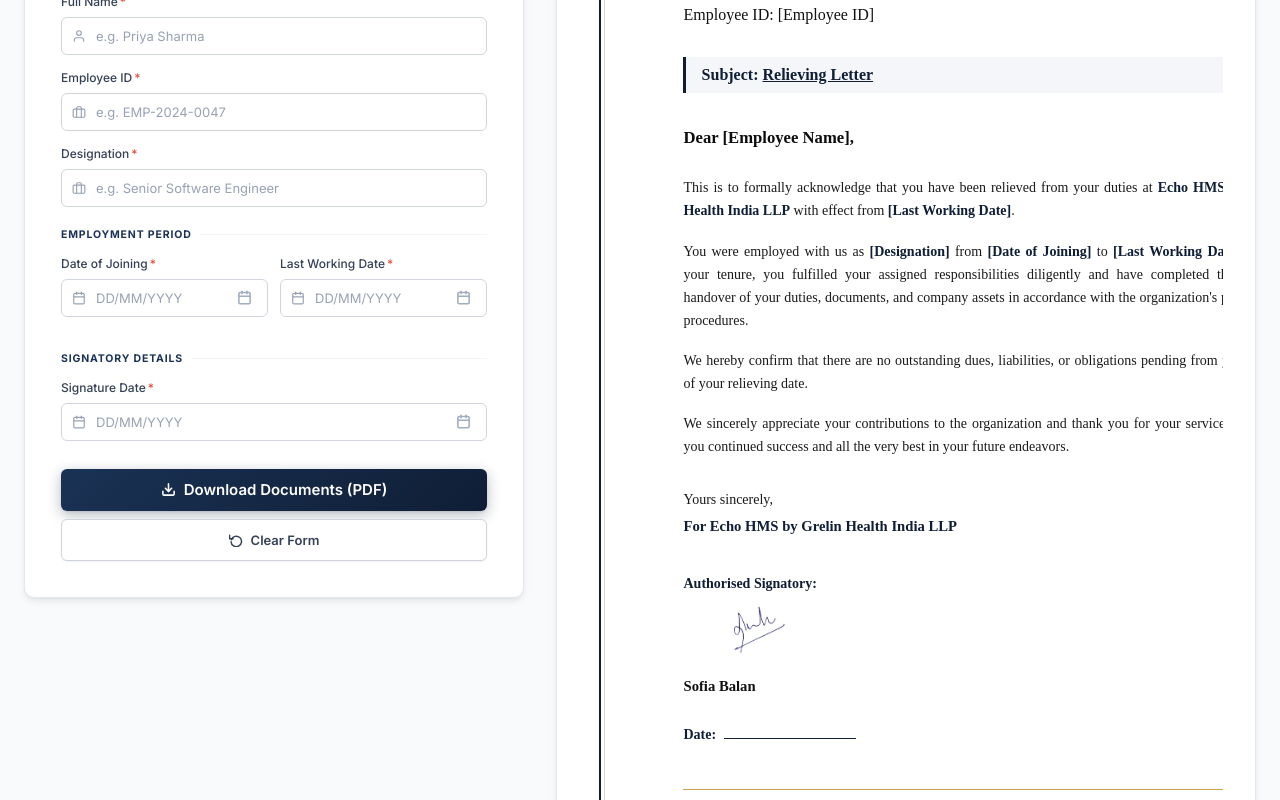
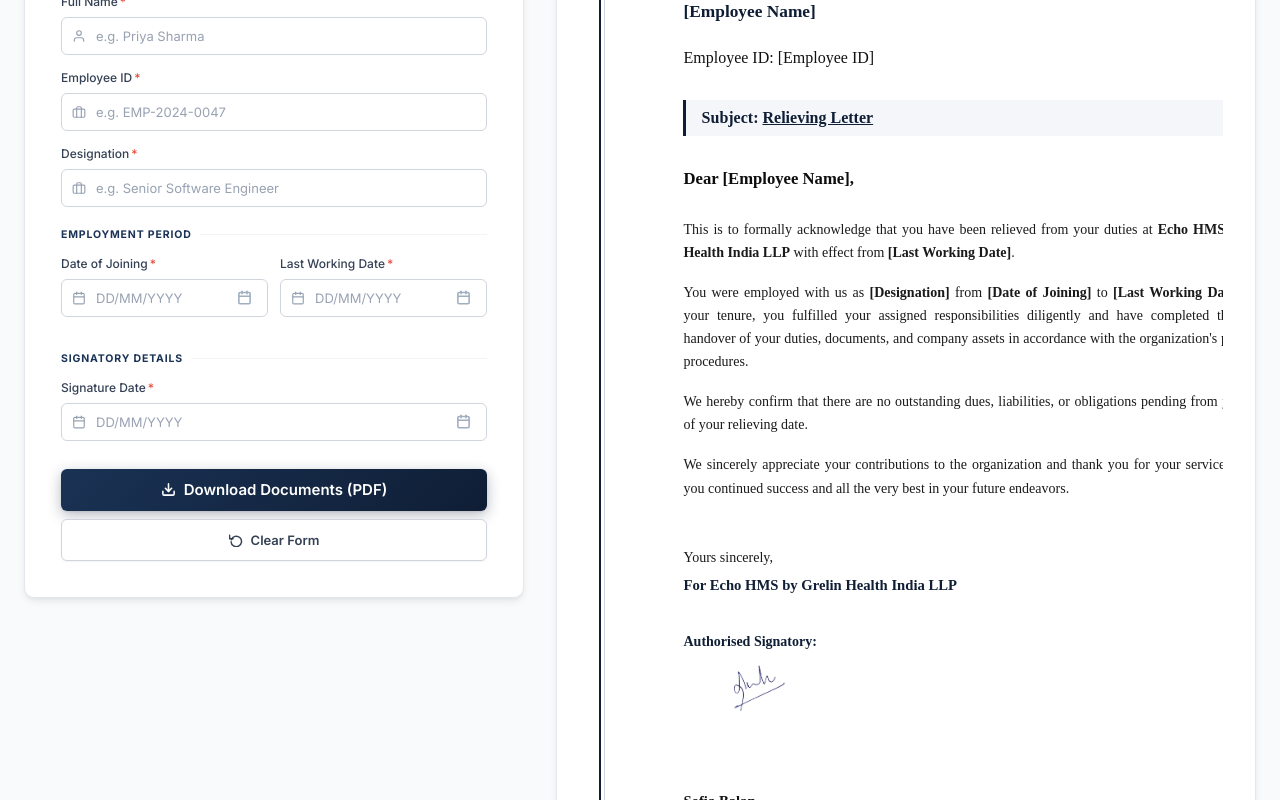
Before and after one commit to Grelinhealth20/relieving_letter, a React (Vite) app: page / in a window 1280 px wide. Shown: the part 440-1240 px from the top of the page. Built offline with nearby package versions, Linux system fonts and the light colour scheme.

Commit message:
feat: update letter layout and formatting in App.jsx
Co-authored-by: grelinHealth <241117503+Grelinhealth20@users.noreply.github.com>

```diff
--- a/src/App.jsx
+++ b/src/App.jsx
@@ -921,112 +921,119 @@ export default function App() {
           <div className="preview-scroll-container">
             <div className="letter-shadow-wrap">
               <div id="letter-preview">
-                {/* Header: logo centred, top at 17mm, height 8.28mm, gold line at 29.5mm */}
-                <div className="letter-header" style={{ paddingTop: '17mm', paddingBottom: '0', paddingLeft: '0', paddingRight: '0', alignItems: 'center', justifyContent: 'center' }}>
+                {/* Borders: outer at 10mm, inner at 13mm — using pseudo-elements in CSS */}
+
+                {/* Header section: Logo at y=17mm, height=8.28mm */}
+                <div style={{ paddingTop: '10mm', paddingLeft: '25mm', paddingRight: '25mm', paddingBottom: '0', textAlign: 'center' }}>
                   <img
                     src="/logo.png"
                     alt="Echo HMS Logo"
-                    style={{ width: '52mm', height: '8.28mm', objectFit: 'contain', display: 'block' }}
+                    style={{ width: '52mm', height: '8.28mm', objectFit: 'contain', display: 'block', margin: '7mm auto 0' }}
                   />
                 </div>
-                {/* Gold accent line — sits at ~25.28mm (logo bottom) + 4.22mm gap = 29.5mm from top */}
-                <div style={{ height: '0.4mm', background: '#c8a951', margin: '4.22mm 25mm 0' }} />
 
-                {/* Letter body — content starts at Date (y=39mm from page top, i.e. 9.5mm below gold line) */}
-                <div className="letter-body" style={{ padding: '9.5mm 25mm 0mm', flex: 1 }}>
+                {/* Gold accent line at y=29.5mm (logo ends at ~25.28mm + gap 4.22mm) */}
+                <div style={{ height: '0.4mm', background: '#c8a951', margin: '4.22mm 25mm 0', display: 'block' }} />
 
-                  {/* Date — y=39mm from top */}
-                  <div style={{ fontSize: '12pt', marginBottom: '8.5mm', color: '#111111', fontFamily: "'Times New Roman', serif", lineHeight: 1.2 }}>
-                    <strong>Date: </strong>{formatDate(form.letterDate) || '[Date of Letter]'}
+                {/* Main letter body — starts at y=39mm (9.5mm gap after gold line) */}
+                <div style={{ padding: '9.5mm 25mm 25mm', flex: 1, display: 'flex', flexDirection: 'column', fontFamily: "'Times New Roman', serif" }}>
+
+                  {/* Date of Letter — y=39mm */}
+                  <div style={{ fontSize: '12pt', marginBottom: '8.5mm', color: '#111111', lineHeight: 1.2 }}>
+                    <strong>Date:&nbsp;</strong><span>{formatDate(form.letterDate) || '[Date of Letter]'}</span>
                   </div>
 
-                  {/* To block — "To," at y=47.5mm */}
-                  <div style={{ marginBottom: '8mm', fontFamily: "'Times New Roman', serif", lineHeight: 1.45 }}>
-                    <p style={{ fontSize: '12pt', margin: '0 0 0', color: '#111' }}>To,</p>
-                    <p style={{ fontSize: '13pt', fontWeight: 800, color: '#0f1e35', margin: '0' }}>
+                  {/* To block — starts at y=47.5mm (39mm + 8.5mm) */}
+                  <div style={{ marginBottom: '5.5mm', lineHeight: 1.45 }}>
+                    <p style={{ fontSize: '12pt', margin: '0', color: '#111' }}>To,</p>
+                  </div>
+                  <div style={{ marginBottom: '5.5mm' }}>
+                    <p style={{ fontSize: '13pt', fontWeight: 'bold', color: '#0f1e35', margin: '0' }}>
                       {form.empName || '[Employee Name]'}
                     </p>
+                  </div>
+                  <div style={{ marginBottom: '8mm' }}>
                     <p style={{ fontSize: '12pt', margin: '0', color: '#111' }}>
                       Employee ID: {form.empId || '[Employee ID]'}
                     </p>
                   </div>
 
-                  {/* Subject block — height 9.5mm, top border-left accent */}
+                  {/* Subject block — y≈68.5mm, height 9.5mm, bottom margin 8.5mm */}
                   <div style={{
                     background: '#f4f6f9',
                     borderLeft: '3px solid #0f1e35',
-                    padding: '0 4mm',
-                    marginBottom: '8.5mm',
+                    paddingLeft: '4mm',
+                    paddingRight: '4mm',
+                    marginBottom: '8mm',
                     display: 'flex',
                     alignItems: 'center',
                     height: '9.5mm',
-                    gap: '0',
-                    fontFamily: "'Times New Roman', serif",
+                    fontFamily: "'Times New Roman', serif"
                   }}>
-                    <span style={{ fontWeight: 'bold', color: '#0f1e35', fontSize: '12pt', whiteSpace: 'nowrap' }}>Subject:&nbsp;</span>
+                    <span style={{ fontWeight: 'bold', color: '#0f1e35', fontSize: '12pt' }}>Subject:&nbsp;</span>
                     <span style={{ fontWeight: 'bold', textDecoration: 'underline', color: '#0f1e35', fontSize: '12pt' }}>
                       {activePreviewTab === 'relieving' ? 'Relieving Letter' : 'Experience Certificate'}
                     </span>
                   </div>
 
-                  {/* Salutation — 18mm from subject top, i.e. 8.5mm after subject bottom */}
-                  <div style={{ fontSize: '12.5pt', fontWeight: 'bold', marginBottom: '7mm', color: '#0d0d0d', fontFamily: "'Times New Roman', serif" }}>
+                  {/* Salutation — after 8mm gap */}
+                  <div style={{ fontSize: '12.5pt', fontWeight: 'bold', marginBottom: '7mm', color: '#0d0d0d' }}>
                     Dear {form.empName || '[Employee Name]'},
                   </div>
 
+                  {/* Letter paragraphs — each paragraph 10.5pt, 6mm line height, 4.5mm gap */}
                   {activePreviewTab === 'relieving' ? (
                     <>
-                      <p className="letter-para">
-                        This is to formally acknowledge that you have been relieved from your duties at <strong className="bold-value">Echo HMS by Grelin Health India LLP</strong> with effect from <strong className="bold-value">{formatDate(form.lastWorkingDate) || '[Last Working Date]'}</strong>.
+                      <p style={{ fontSize: '10.5pt', fontWeight: '400', lineHeight: '1.65', color: '#1a1a1a', textAlign: 'justify', marginBottom: '4.5mm', margin: '0 0 4.5mm 0' }}>
+                        This is to formally acknowledge that you have been relieved from your duties at <strong>Echo HMS by Grelin Health India LLP</strong> with effect from <strong>{formatDate(form.lastWorkingDate) || '[Last Working Date]'}</strong>.
                       </p>
-                      <p className="letter-para">
-                        You were employed with us as <strong className="bold-value">{form.designation || '[Designation]'}</strong> from <strong className="bold-value">{formatDate(form.dateOfJoining) || '[Date of Joining]'}</strong> to <strong className="bold-value">{formatDate(form.lastWorkingDate) || '[Last Working Date]'}</strong>. During your tenure, you fulfilled your assigned responsibilities diligently and have completed the required handover of your duties, documents, and company assets in accordance with the organization&apos;s policies and procedures.
+                      <p style={{ fontSize: '10.5pt', fontWeight: '400', lineHeight: '1.65', color: '#1a1a1a', textAlign: 'justify', marginBottom: '4.5mm', margin: '0 0 4.5mm 0' }}>
+                        You were employed with us as <strong>{form.designation || '[Designation]'}</strong> from <strong>{formatDate(form.dateOfJoining) || '[Date of Joining]'}</strong> to <strong>{formatDate(form.lastWorkingDate) || '[Last Working Date]'}</strong>. During your tenure, you fulfilled your assigned responsibilities diligently and have completed the required handover of your duties, documents, and company assets in accordance with the organization&apos;s policies and procedures.
                       </p>
-                      <p className="letter-para">
+                      <p style={{ fontSize: '10.5pt', fontWeight: '400', lineHeight: '1.65', color: '#1a1a1a', textAlign: 'justify', marginBottom: '4.5mm', margin: '0 0 4.5mm 0' }}>
                         We hereby confirm that there are no outstanding dues, liabilities, or obligations pending from your end as of your relieving date.
                       </p>
-                      <p className="letter-para">
+                      <p style={{ fontSize: '10.5pt', fontWeight: '400', lineHeight: '1.65', color: '#1a1a1a', textAlign: 'justify', marginBottom: '4.5mm', margin: '0 0 4.5mm 0' }}>
                         We sincerely appreciate your contributions to the organization and thank you for your services. We wish you continued success and all the very best in your future endeavors.
                       </p>
                     </>
                   ) : (
                     <>
-                      <p className="letter-para">
-                        This is to certify that you were employed with <strong className="bold-value">Echo HMS by Grelin Health India LLP</strong> as <strong className="bold-value">{form.designation || '[Designation]'}</strong> from <strong className="bold-value">{formatDate(form.dateOfJoining) || '[Date of Joining]'}</strong> to <strong className="bold-value">{formatDate(form.lastWorkingDate) || '[Last Working Date]'}</strong>.
+                      <p style={{ fontSize: '10.5pt', fontWeight: '400', lineHeight: '1.65', color: '#1a1a1a', textAlign: 'justify', marginBottom: '4.5mm', margin: '0 0 4.5mm 0' }}>
+                        This is to certify that you were employed with <strong>Echo HMS by Grelin Health India LLP</strong> as <strong>{form.designation || '[Designation]'}</strong> from <strong>{formatDate(form.dateOfJoining) || '[Date of Joining]'}</strong> to <strong>{formatDate(form.lastWorkingDate) || '[Last Working Date]'}</strong>.
                       </p>
-                      <p className="letter-para">
+                      <p style={{ fontSize: '10.5pt', fontWeight: '400', lineHeight: '1.65', color: '#1a1a1a', textAlign: 'justify', marginBottom: '4.5mm', margin: '0 0 4.5mm 0' }}>
                         During your tenure with the organization, you were entrusted with responsibilities relevant to your role and demonstrated dedication, professionalism, and commitment in carrying out your duties. You consistently contributed to the organization&apos;s objectives and maintained a professional approach towards colleagues, clients, and assigned tasks.
                       </p>
-                      <p className="letter-para">
+                      <p style={{ fontSize: '10.5pt', fontWeight: '400', lineHeight: '1.65', color: '#1a1a1a', textAlign: 'justify', marginBottom: '4.5mm', margin: '0 0 4.5mm 0' }}>
                         We appreciate your contributions during your association with us and thank you for your services. We wish you every success and prosperity in your future professional endeavors.
                       </p>
                     </>
                   )}
 
-                  {/* Signoff — matches PDF signoff block */}
-                  <div style={{ marginTop: '8mm', padding: 0, fontFamily: "'Times New Roman', serif" }}>
+                  {/* Signoff section — 8mm gap before */}
+                  <div style={{ marginTop: '8mm', marginBottom: 'auto' }}>
                     <p style={{ fontSize: '10.5pt', margin: '0', color: '#1a1a1a' }}>Yours sincerely,</p>
-                    <p style={{ fontSize: '11pt', fontWeight: 'bold', color: '#0f1e35', margin: '1.5mm 0 9.5mm' }}>
+                    <p style={{ fontSize: '11pt', fontWeight: 'bold', color: '#0f1e35', margin: '1.5mm 0 0 0' }}>
                       For Echo HMS by Grelin Health India LLP
                     </p>
-                    <p style={{ fontSize: '10.5pt', fontWeight: 'bold', color: '#0f1e35', margin: '0 0 3mm' }}>Authorised Signatory:</p>
-                    <div style={{ marginBottom: '5.2mm', display: 'flex', alignItems: 'center' }}>
+                    <p style={{ fontSize: '10.5pt', fontWeight: 'bold', color: '#0f1e35', margin: '9.5mm 0 0 0' }}>Authorised Signatory:</p>
+                    <div style={{ margin: '3mm 0 18.5mm 0' }}>
                       <img src="/signature.png" alt="Signature" style={{ height: '13.3mm', width: '38mm', objectFit: 'contain' }} />
                     </div>
-                    <p style={{ fontSize: '11pt', fontWeight: 'bold', color: '#111', margin: '0 0 7mm' }}>Sofia Balan</p>
-                    <div style={{ display: 'flex', alignItems: 'baseline', gap: '2mm' }}>
-                      <span style={{ fontSize: '10.5pt', fontWeight: 'bold', color: '#0f1e35', whiteSpace: 'nowrap' }}>Date:</span>
-                      <span style={{ borderBottom: '0.35mm solid #0f1e35', minWidth: '35mm', paddingLeft: '2mm', fontSize: '10.5pt', color: '#111' }}>
+                    <p style={{ fontSize: '11pt', fontWeight: 'bold', color: '#111', margin: '0 0 7mm 0' }}>Sofia Balan</p>
+                    <div style={{ display: 'flex', alignItems: 'baseline', gap: '0', fontSize: '10.5pt' }}>
+                      <span style={{ fontWeight: 'bold', color: '#0f1e35', marginRight: '2mm' }}>Date:</span>
+                      <span style={{ borderBottom: '0.35mm solid #0f1e35', minWidth: '35mm', paddingLeft: '2mm', color: '#111' }}>
                         {formatDate(form.sigDate) || ''}
                       </span>
                     </div>
                   </div>
                 </div>
 
-                {/* Footer — anchored at footerY=267mm from top: gold line at 263mm */}
-                <div style={{ marginTop: 'auto', padding: '0 25mm 8mm', textAlign: 'center', fontFamily: "'Times New Roman', serif" }}>
-                  <div style={{ borderTop: '0.5mm solid #c8a951', marginBottom: '4mm' }} />
-                  <p style={{ fontWeight: 'bold', color: '#0f1e35', fontSize: '10pt', margin: 0 }}>
+                {/* Footer section — gold line at y≈263mm, company info at y≈267mm */}
+                <div style={{ padding: '0 25mm 8mm', textAlign: 'center', fontFamily: "'Times New Roman', serif", borderTop: '0.5mm solid #c8a951', marginTop: '4mm' }}>
+                  <p style={{ fontWeight: 'bold', color: '#0f1e35', fontSize: '10pt', margin: '4mm 0 0 0' }}>
                     Echo HMS by Grelin Health India LLP
                   </p>
                   <p style={{ color: '#64646e', fontSize: '8.5pt', margin: '1.5mm 0 0' }}>
```
